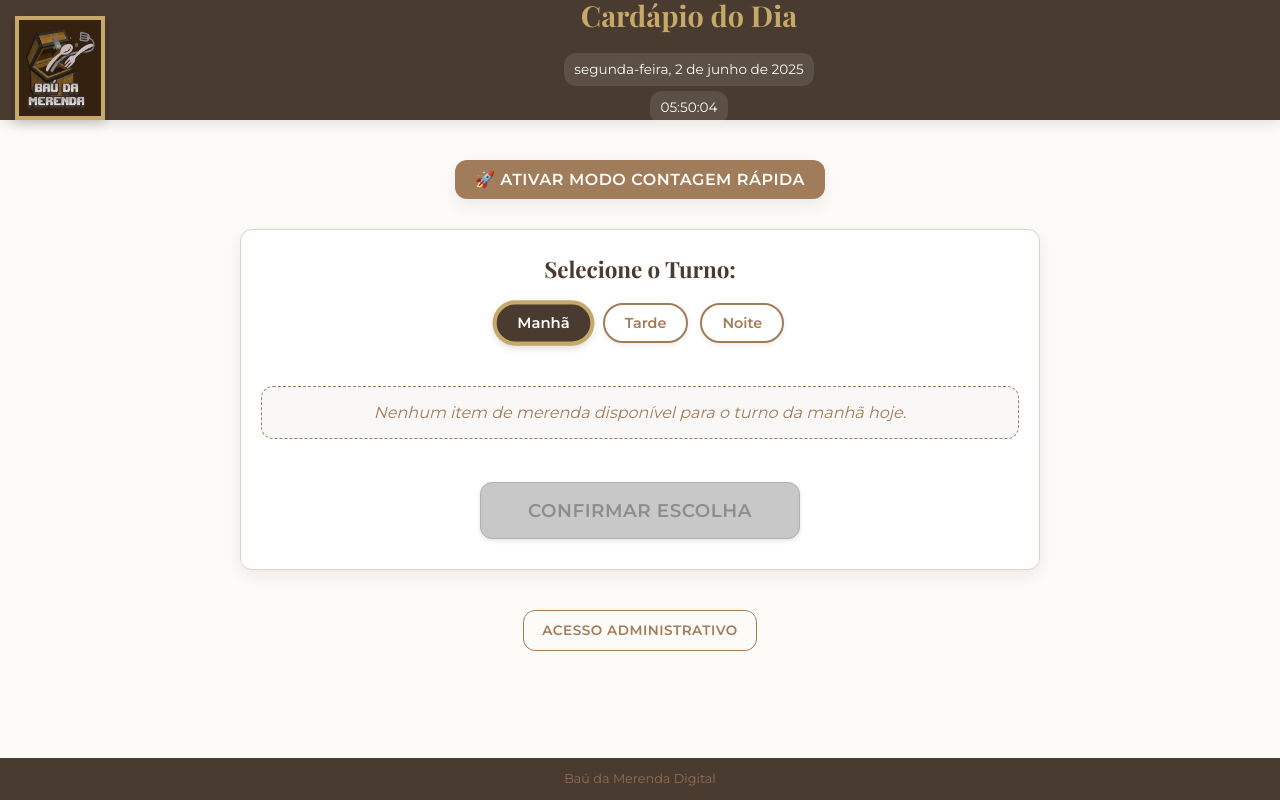
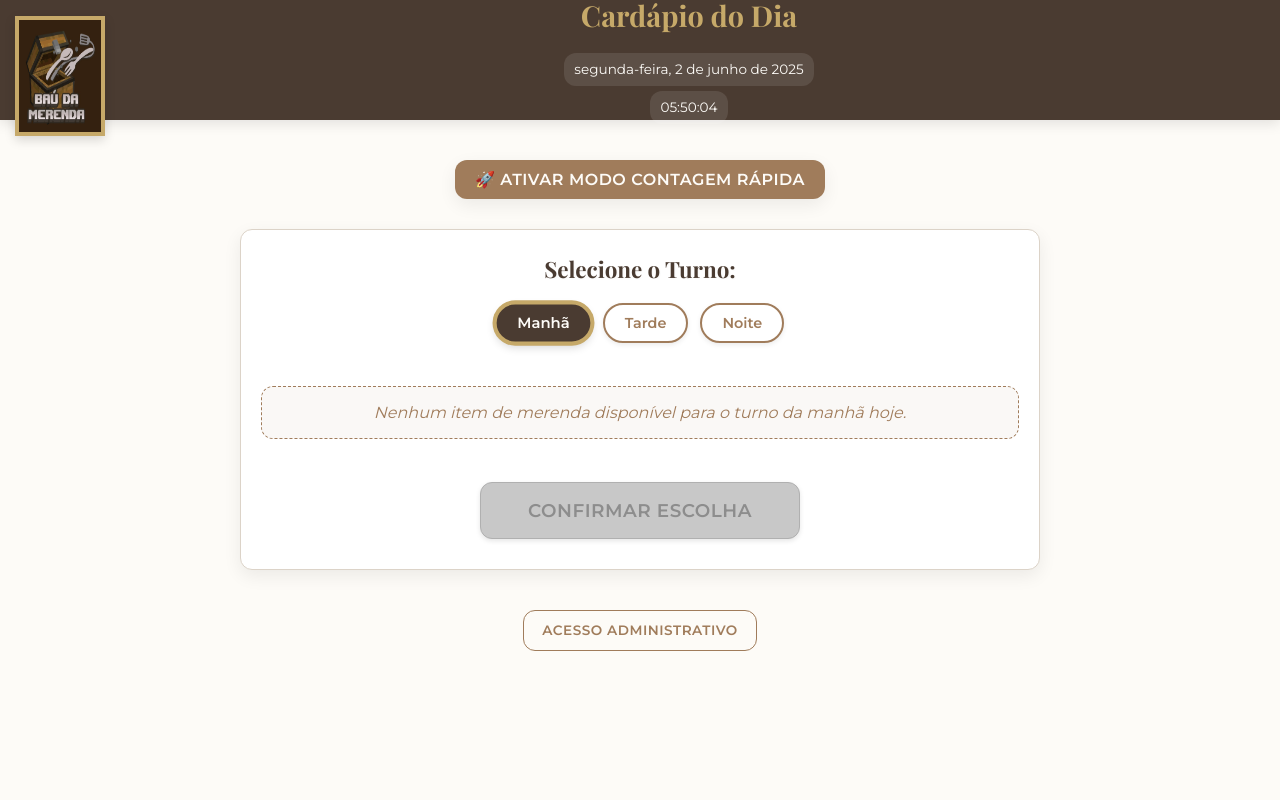
Before and after one commit to etrinova/baudigital, a plain HTML site: page index.html in a window 1280 px wide. Drawn offline with nearby package versions, Linux system fonts and the light colour scheme.

Commit message:
Update index.html

```diff
--- a/index.html
+++ b/index.html
@@ -12,7 +12,7 @@
   </head>
   <body>
     <header class="header-modern-chic header-aluno-simplificado">
-      <img style="width:7%; height: 13%;"
+      <img style="width:7%; height: 15%;"
         src="Screenshot_2.jpg"
         alt="Logo Baú da Merenda"
         class="logo-chic"
@@ -87,9 +87,7 @@
       </section>
     </main>
 
-    <footer class="footer-modern-chic footer-aluno-simplificado">
-      <p>Baú da Merenda Digital</p>
-    </footer>
+
 
     <script src="script.js"></script>
   </body>
```
